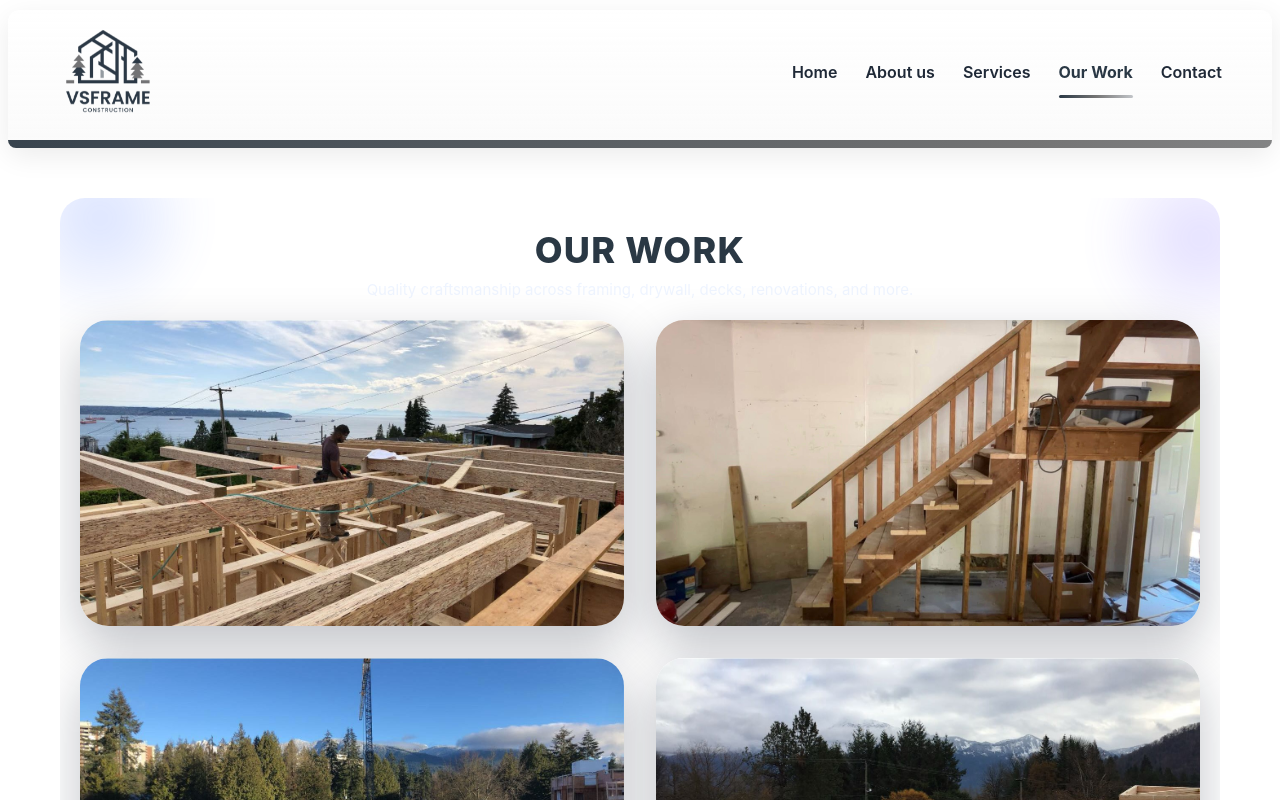
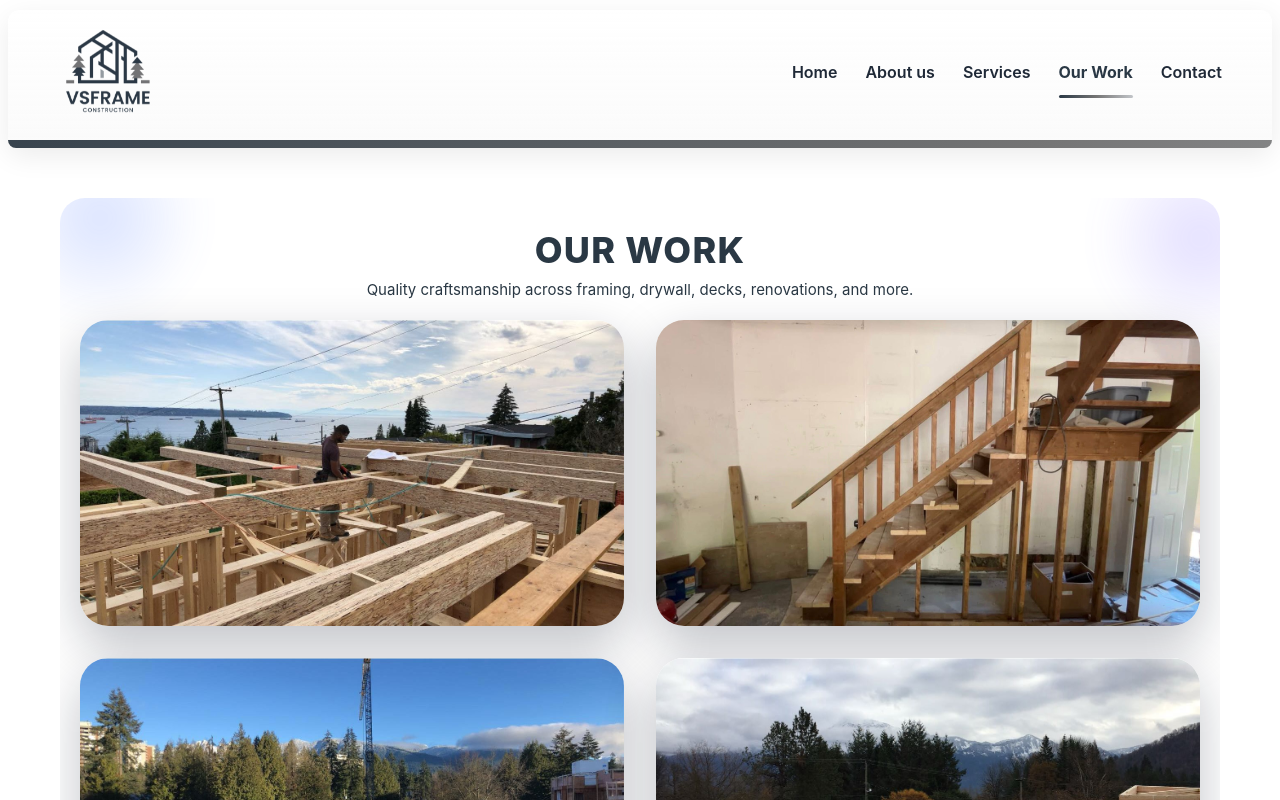
Before and after one commit to erramesh000/vsframe, a Next.js app: page /insight in a window 1280 px wide. Shown: the top 800 px of the page. Built offline with nearby package versions, Linux system fonts and the light colour scheme.

Commit message:
Update css

```diff
--- a/src/app/insight/index.css
+++ b/src/app/insight/index.css
@@ -100,7 +100,7 @@
 .ig-sub {
     margin: 0 auto;
     max-width: 760px;
-    color: rgba(233, 241, 255, 0.76);
+    color: #2a3844;
     font-size: clamp(13px, 1.6vw, 15px);
 }
 
```
